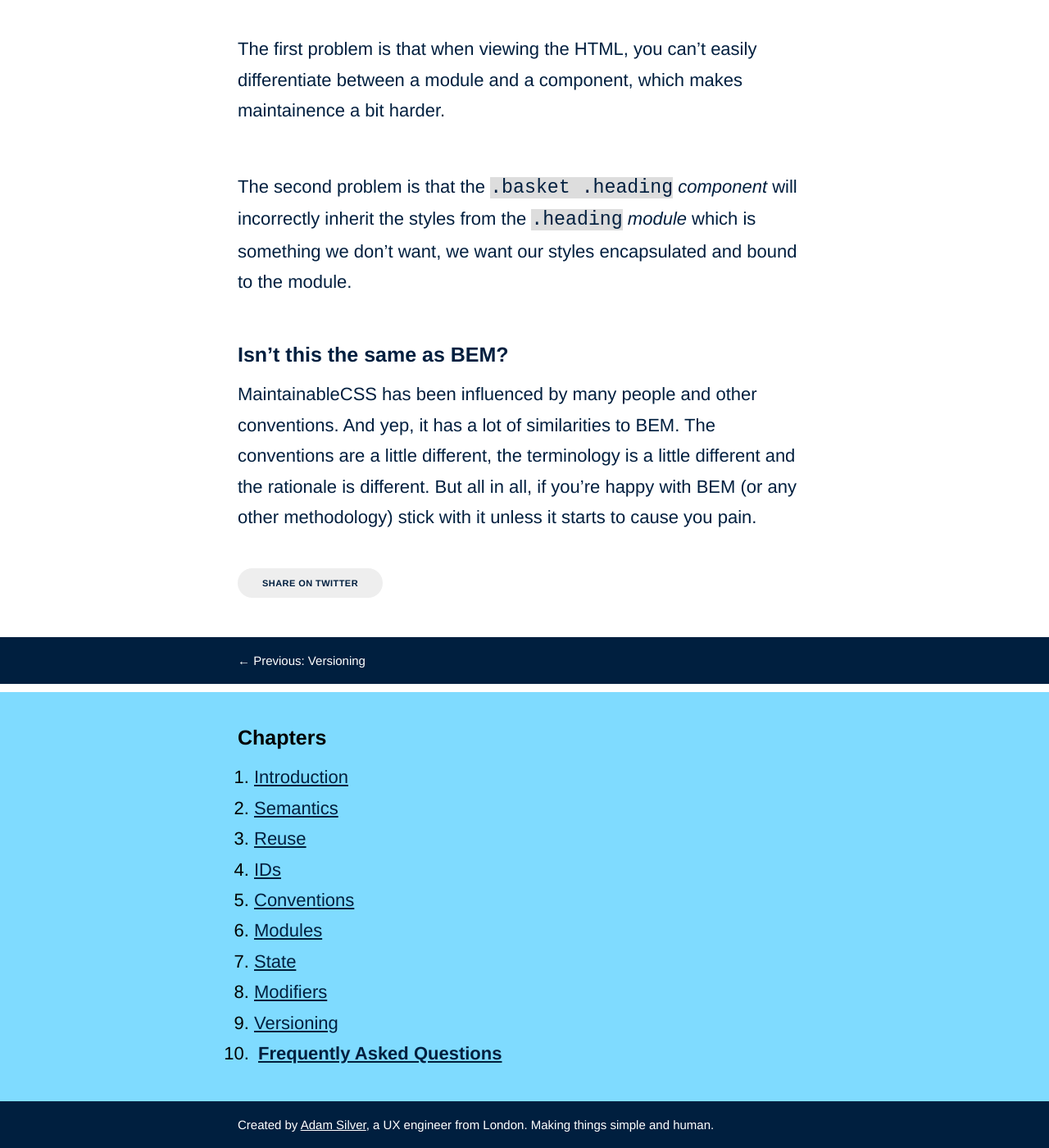
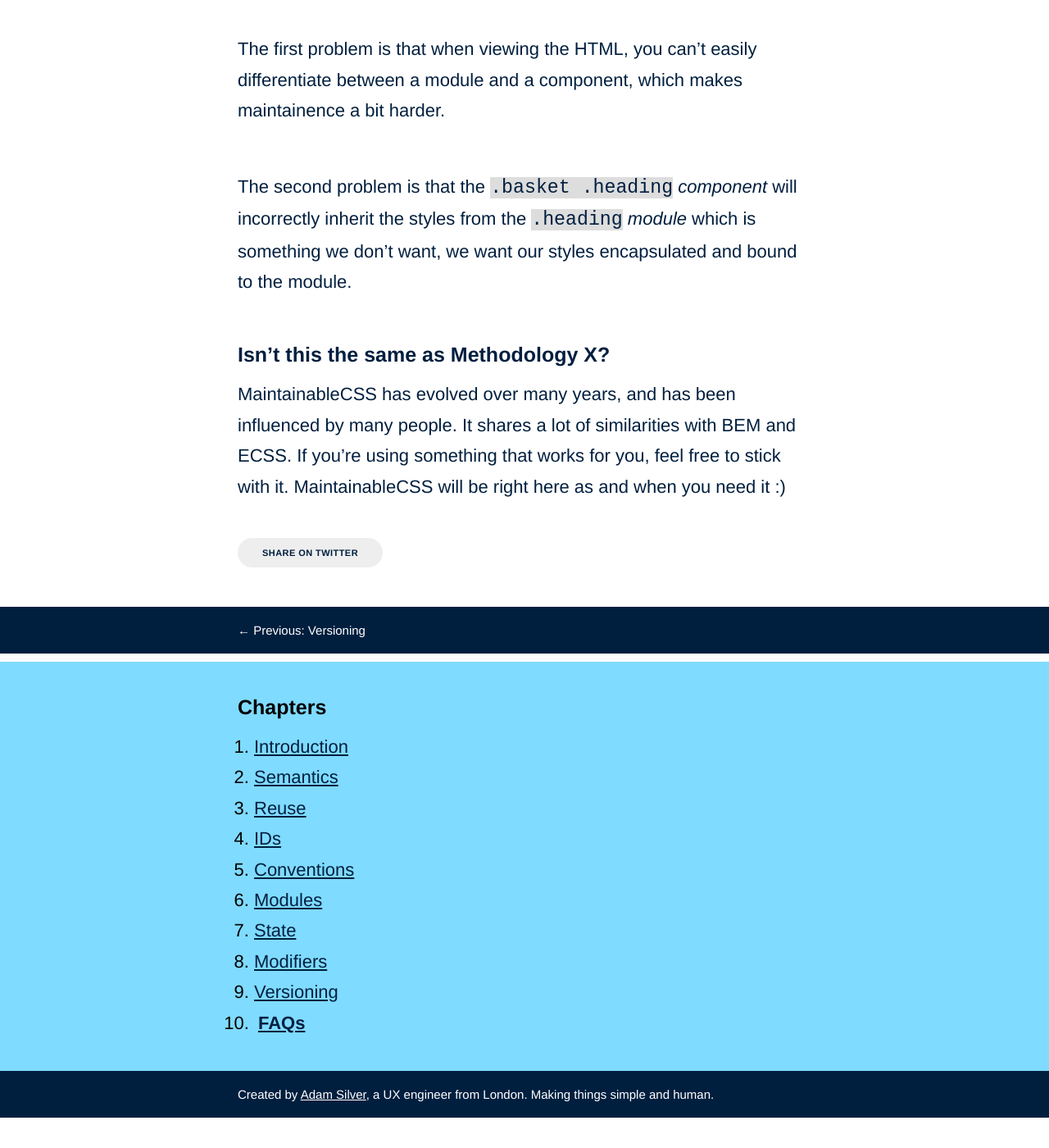
Before and after one commit to adamsilver/maintainablecss.com-jekyll, a Jekyll site: the page built from _chapters/10-faqs.md, in a window 1280 px wide and 1400 px high, scrolled down 1445 px. Shown: the whole window at 82% size. Built offline with Jekyll 4.4.1, drawn with Linux system fonts in a browser that asks for light colours; after the commit the page ends 2808 px from its top, so only the background shows below that; some of the changed text lies outside the part shown.

Commit message:
more faqs

```diff
--- a/_chapters/10-faqs.md
+++ b/_chapters/10-faqs.md
@@ -1,6 +1,6 @@
 ---
 layout: chapter
-title: Frequently Asked Questions
+title: FAQs
 section: Extras
 permalink: /chapters/faqs/
 description: Your questions about MaintainableCSS are answered here.
@@ -63,6 +63,6 @@ Or you can just have a button as a module:
 
 There is nothing wrong with having a module within a module. You just have to be careful with the latter approach, because once you edit a style it propagates everywhere, and this can be problematic due to unexpected regression.-->
 
-## Isn't this the same as BEM?
+## Isn't this the same as Methodology X?
 
-MaintainableCSS has been influenced by many people and other conventions. And yep, it has a lot of similarities to BEM. The conventions are a little different, the terminology is a little different and the rationale is different. But all in all, if you're happy with BEM (or any other methodology) stick with it unless it starts to cause you pain.
+MaintainableCSS has evolved over many years, and has been influenced by many people. It shares a lot of similarities with BEM and ECSS. If you're using something that works for you, feel free to stick with it. MaintainableCSS will be right here as and when you need it :)
```
